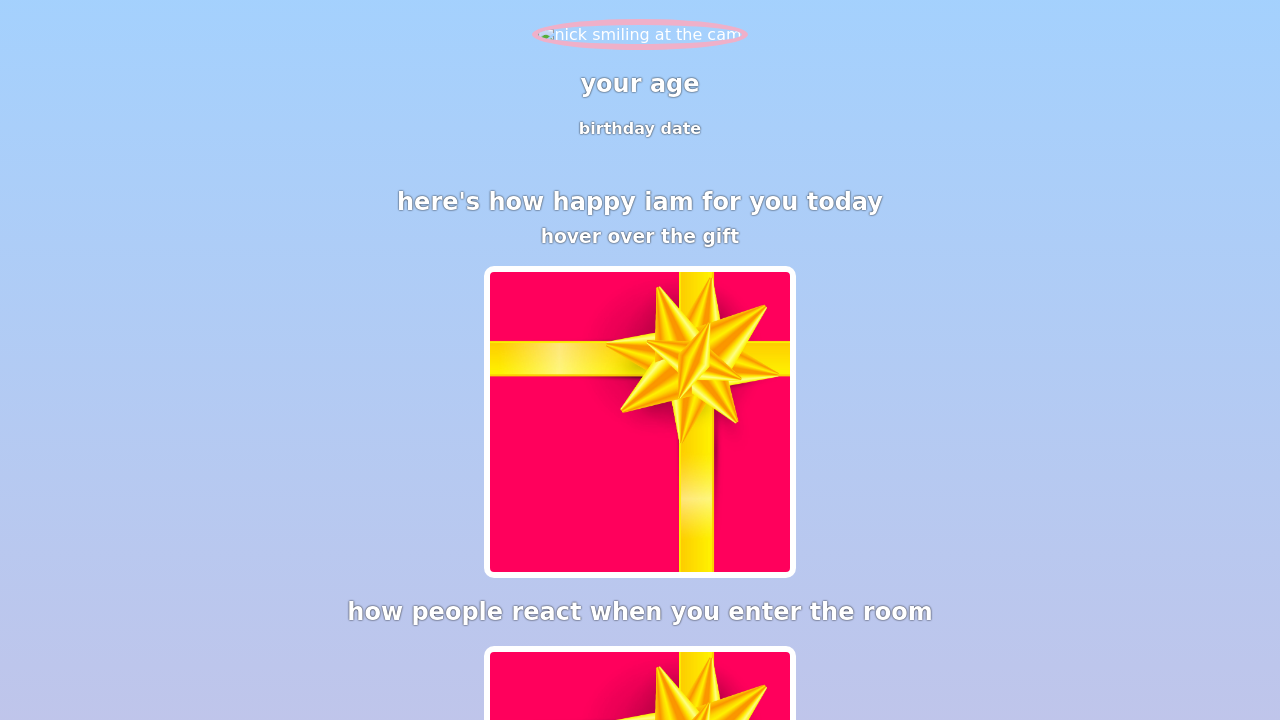
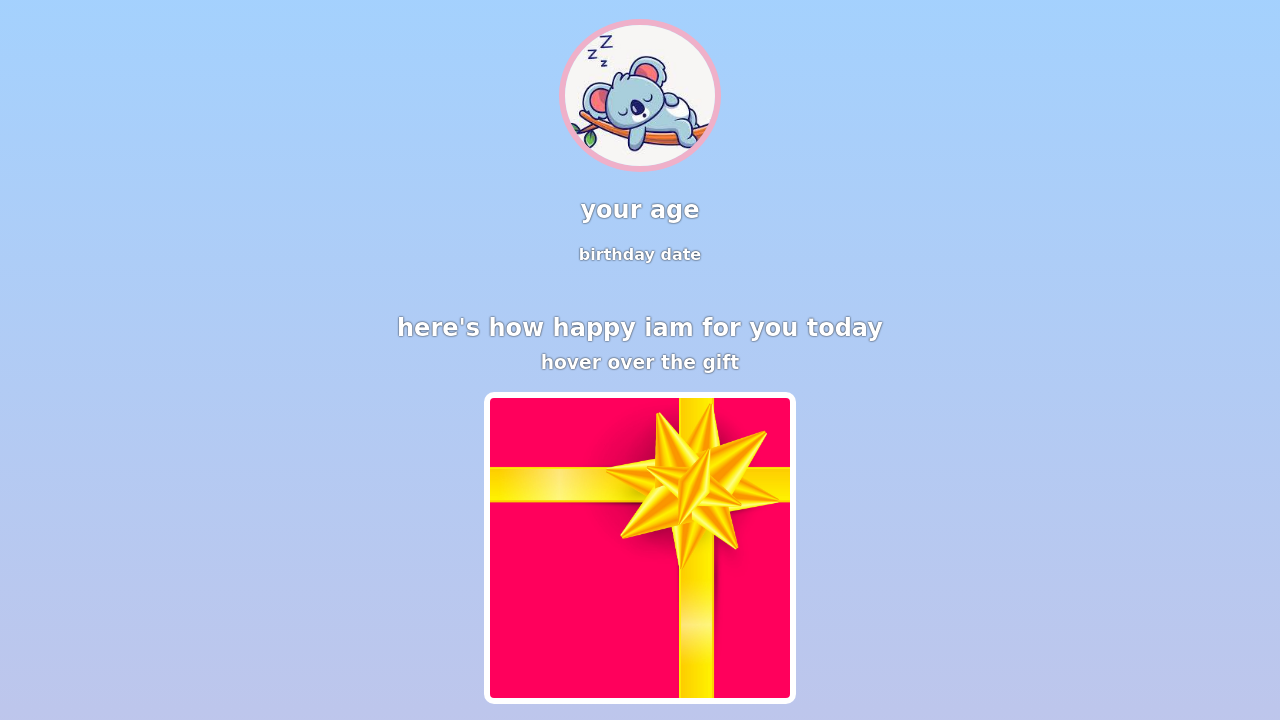
Before and after one commit to revnandhu/birthday-css, a plain HTML site: page index.html in a window 1280 px wide. Shown: the part 62-782 px from the top of the page. Drawn offline with Linux system fonts and the light colour scheme; a web font is replaced by a local one.

Commit message:
image change

```diff
--- a/index.html
+++ b/index.html
@@ -13,7 +13,7 @@
 <body>
     <div id="smile">
     <h1>Today is Rev's Birthday</h1>
-    <img id="photo" src="cartoon.jfif" alt="nick smiling at the cam">
+    <img id="photo" src="cartoon - Copy.jfif" alt="nick smiling at the cam">
     <h2>your age</h2>
     <h4>birthday date</h4>
     </div>
```
Also changed, not shown: cartoon - Copy.jfif (added).
